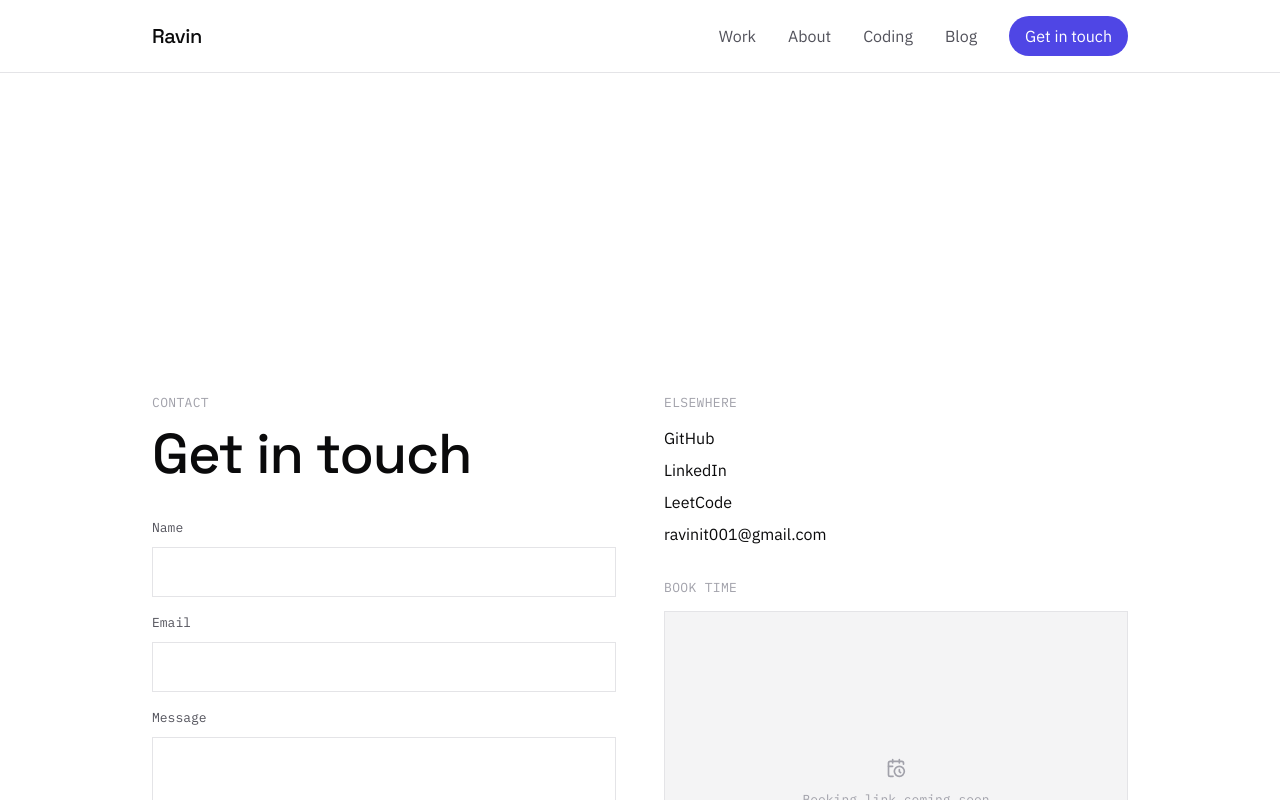
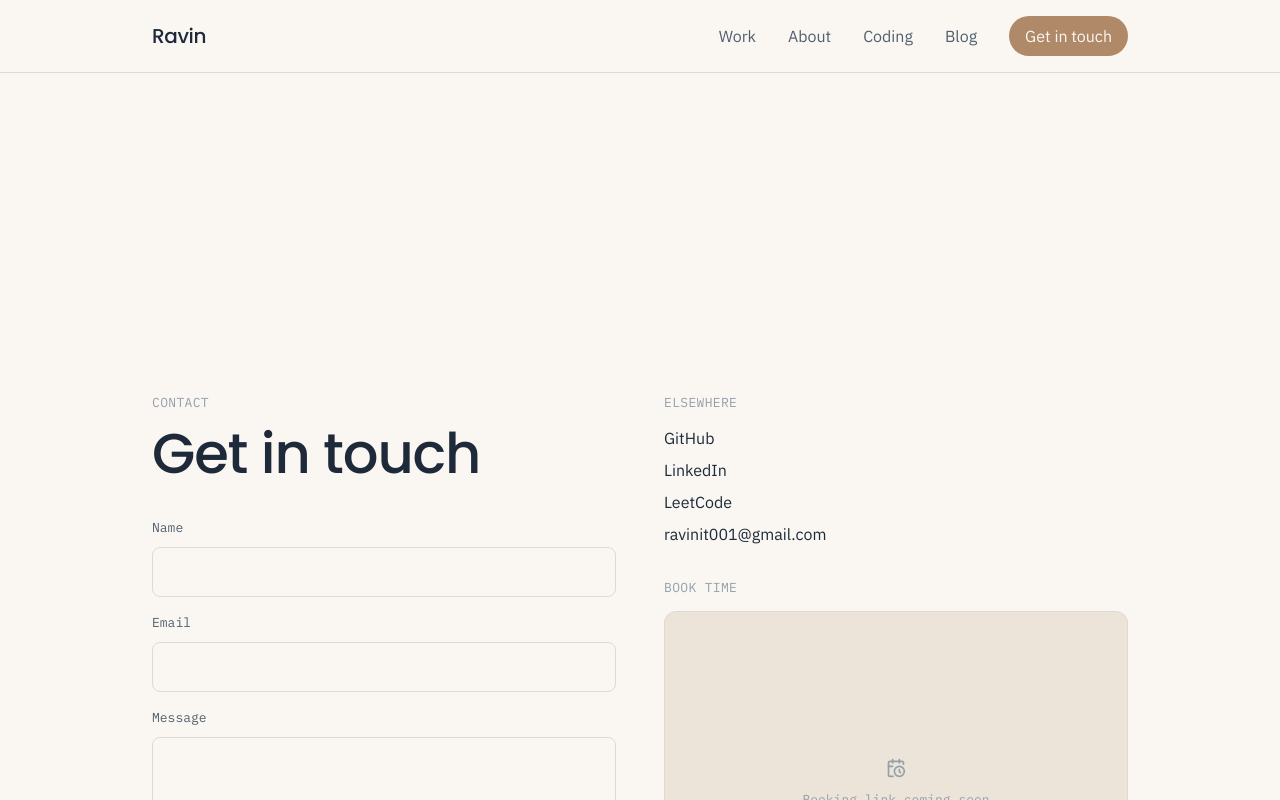
Before and after one commit to ravinnallasamy/ravin, a Next.js app: page /contact in a window 1280 px wide. Shown: the top 800 px of the page. Built offline with nearby package versions, Linux system fonts and the light colour scheme.

Commit message:
style: update design system with warmer color palette, rounded corners, and Poppins font typography.

```diff
--- a/app/blog/page.tsx
+++ b/app/blog/page.tsx
@@ -32,7 +32,7 @@ export default function BlogPage() {
             {digest.length > 0 ? (
               <ul className="flex flex-col gap-12">
                 {digest.map((item) => (
-                  <li key={item.url} className="border border-border bg-paper p-16">
+                  <li key={item.url} className="rounded-xl border border-border bg-paper p-16">
                     <Link href={item.url} target="_blank" rel="noopener noreferrer" className="text-body text-ink hover:text-accent">
                       {item.title}
                     </Link>
@@ -43,7 +43,7 @@ export default function BlogPage() {
                 ))}
               </ul>
             ) : (
-              <p className="border border-border bg-paper p-24 font-mono text-mono-label text-ink-faint">
+              <p className="rounded-xl border border-border bg-paper p-24 font-mono text-mono-label text-ink-faint">
                 Tech digest coming soon.
               </p>
             )}
--- a/app/contact/page.tsx
+++ b/app/contact/page.tsx
@@ -45,11 +45,11 @@ export default function ContactPage() {
             {hasBooking ? (
               <iframe
                 src={socialJson.calBookingUrl}
-                className="h-[600px] w-full border border-border"
+                className="h-[600px] w-full rounded-xl border border-border"
                 title="Book a meeting"
               />
             ) : (
-              <div className="flex aspect-[4/3] flex-col items-center justify-center gap-12 border border-border bg-surface-raised px-16 text-center">
+              <div className="flex aspect-[4/3] flex-col items-center justify-center gap-12 rounded-xl border border-border bg-surface-raised px-16 text-center">
                 <CalendarClock size={20} className="text-ink-faint" aria-hidden />
                 <p className="text-mono-label font-mono text-ink-faint">Booking link coming soon</p>
               </div>
--- a/app/layout.tsx
+++ b/app/layout.tsx
@@ -1,13 +1,13 @@
 import type { Metadata } from 'next';
-import { Space_Grotesk, IBM_Plex_Sans, IBM_Plex_Mono } from 'next/font/google';
+import { Poppins, IBM_Plex_Sans, IBM_Plex_Mono } from 'next/font/google';
 import './globals.css';
 import { NavBar } from '@/components/ui/NavBar';
 import { Footer } from '@/components/ui/Footer';
 import siteJson from '@/content/site.json';
 
-const display = Space_Grotesk({
+const display = Poppins({
   subsets: ['latin'],
-  weight: ['500', '700'],
+  weight: ['500', '600', '700'],
   variable: '--font-display',
   display: 'swap',
 });
--- a/components/sections/ContactForm.tsx
+++ b/components/sections/ContactForm.tsx
@@ -31,7 +31,7 @@ export function ContactForm() {
           required
           value={form.name}
           onChange={handleChange}
-          className="border border-border bg-paper px-16 py-12 text-body text-ink focus:border-border-strong"
+          className="rounded-lg border border-border bg-paper px-16 py-12 text-body text-ink focus:border-border-strong"
         />
       </div>
 
@@ -46,7 +46,7 @@ export function ContactForm() {
           required
           value={form.email}
           onChange={handleChange}
-          className="border border-border bg-paper px-16 py-12 text-body text-ink focus:border-border-strong"
+          className="rounded-lg border border-border bg-paper px-16 py-12 text-body text-ink focus:border-border-strong"
         />
       </div>
 
@@ -61,7 +61,7 @@ export function ContactForm() {
           required
           value={form.message}
           onChange={handleChange}
-          className="resize-none border border-border bg-paper px-16 py-12 text-body text-ink focus:border-border-strong"
+          className="resize-none rounded-lg border border-border bg-paper px-16 py-12 text-body text-ink focus:border-border-strong"
         />
       </div>
 
--- a/components/sections/ContactPanel.tsx
+++ b/components/sections/ContactPanel.tsx
@@ -6,7 +6,7 @@ export function ContactPanel() {
   return (
     <section className="mx-auto max-w-5xl px-16 py-48 md:px-24 md:py-80">
       <Reveal>
-        <div className="flex flex-col items-start gap-16 border border-border bg-accent-subtle p-32 md:flex-row md:items-center md:justify-between">
+        <div className="flex flex-col items-start gap-16 rounded-xl border border-border bg-accent-subtle p-32 md:flex-row md:items-center md:justify-between">
           <div>
             <h2 className="text-h2 text-ink">{siteJson.statusLine}</h2>
             <p className="mt-8 text-body text-ink-muted">Tell me what you&apos;re building and what&apos;s not working yet.</p>
--- a/components/sections/Hero.tsx
+++ b/components/sections/Hero.tsx
@@ -49,7 +49,7 @@ export function Hero() {
             />
           </svg>
 
-          <div className="relative border border-border bg-surface p-24 shadow-sm md:p-32">
+          <div className="relative rounded-xl border border-border bg-surface p-24 shadow-sm md:p-32">
             <div className="grid grid-cols-2 gap-32">
               <StatReadout label="months building" value={String(siteJson.experienceMonths)} />
               <StatReadout label="projects shipped" value={String(shippedCount)} />
--- a/components/sections/SkillsGrid.tsx
+++ b/components/sections/SkillsGrid.tsx
@@ -27,7 +27,7 @@ export function SkillsGrid({ compact = false, tinted = false }: { compact?: bool
               {categories.map(([key, tools]) => (
                 <div
                   key={key}
-                  className={`flex flex-col gap-12 rounded p-24 ${tinted ? 'border border-border bg-paper' : 'bg-surface-raised'}`}
+                  className={`flex flex-col gap-12 rounded-xl p-24 shadow-sm ${tinted ? 'border border-border bg-paper' : 'bg-surface-raised'}`}
                 >
                   <span className="text-mono-label font-mono uppercase tracking-wide text-ink-faint">
                     {CATEGORY_LABELS[key] ?? key}
--- a/components/ui/BuildLogEntry.tsx
+++ b/components/ui/BuildLogEntry.tsx
@@ -28,7 +28,7 @@ export function BuildLogEntry({ slug, href, summary, status, date, children }: B
 
   return (
     <div
-      className={`border border-border ${status ? `border-l-2 ${BORDER_ACCENT[status]}` : ''} bg-paper p-24 transition-shadow duration-200 hover:-translate-y-[2px] hover:shadow-md motion-reduce:hover:-translate-y-0 shadow-sm md:p-32`}
+      className={`rounded-xl border border-border ${status ? `border-l-4 ${BORDER_ACCENT[status]}` : ''} bg-paper p-24 transition-shadow duration-200 hover:-translate-y-[2px] hover:shadow-md motion-reduce:hover:-translate-y-0 shadow-sm md:p-32`}
     >
       <div className="flex flex-wrap items-center gap-12">
         <span className="rounded-full bg-accent-subtle px-12 py-4 font-mono text-mono-label text-accent">
--- a/components/ui/MediaSlot.tsx
+++ b/components/ui/MediaSlot.tsx
@@ -34,7 +34,7 @@ export function MediaSlot({ src, alt, aspect = '16/9', fit = 'cover', className
   if (failed) {
     return (
       <div
-        className={`${aspectClass} ${className} flex flex-col items-center justify-center gap-12 border border-border bg-surface-raised px-16 text-center`}
+        className={`${aspectClass} ${className} flex flex-col items-center justify-center gap-12 rounded-xl border border-border bg-surface-raised px-16 text-center`}
       >
         <ImageOff size={20} className="text-ink-faint" aria-hidden />
         <p className="text-mono-label text-ink-faint">{alt}</p>
@@ -50,7 +50,7 @@ export function MediaSlot({ src, alt, aspect = '16/9', fit = 'cover', className
       src={src}
       alt={alt}
       loading="lazy"
-      className={`${aspectClass} ${className} ${fit === 'contain' ? 'object-contain' : 'object-cover'}`}
+      className={`${aspectClass} ${className} rounded-xl ${fit === 'contain' ? 'object-contain' : 'object-cover'}`}
       onError={() => setFailed(true)}
     />
   );
--- a/tailwind.config.js
+++ b/tailwind.config.js
@@ -4,20 +4,20 @@ module.exports = {
   theme: {
     extend: {
       colors: {
-        paper: '#FFFFFF',
-        surface: '#FAFAFA',
-        'surface-raised': '#F4F4F5',
-        ink: '#0A0A0B',
-        'ink-muted': '#52525B',
-        'ink-faint': '#A1A1AA',
+        paper: '#FAF7F2',
+        surface: '#F3EEE6',
+        'surface-raised': '#ECE4D8',
+        ink: '#1E2A3A',
+        'ink-muted': '#52606D',
+        'ink-faint': '#94A0AB',
         border: {
-          DEFAULT: '#E4E4E7',
-          strong: '#D4D4D8',
+          DEFAULT: '#E2D9CB',
+          strong: '#D2C5AF',
         },
         accent: {
-          DEFAULT: '#4F46E5',
-          hover: '#4338CA',
-          subtle: '#EEF2FF',
+          DEFAULT: '#B08968',
+          hover: '#96714F',
+          subtle: '#F0E6D8',
         },
         success: '#15803D',
         signal: '#B45309',
```
Also changed, not shown: app/coding/page.tsx (+4 -4 lines).
